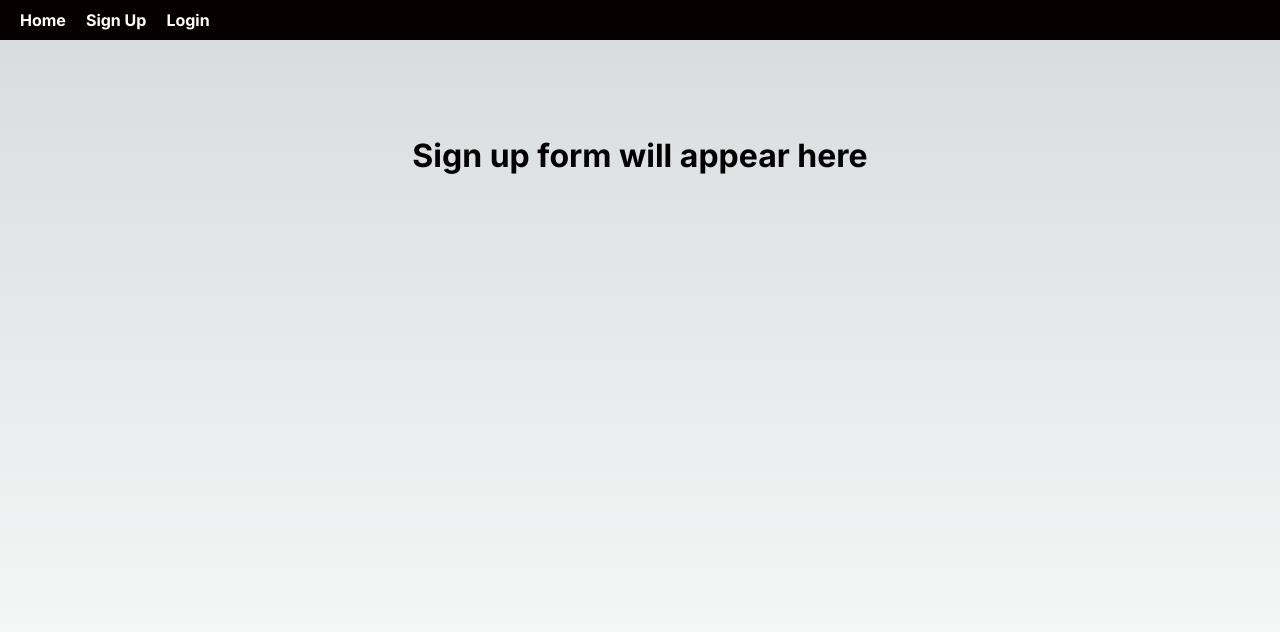
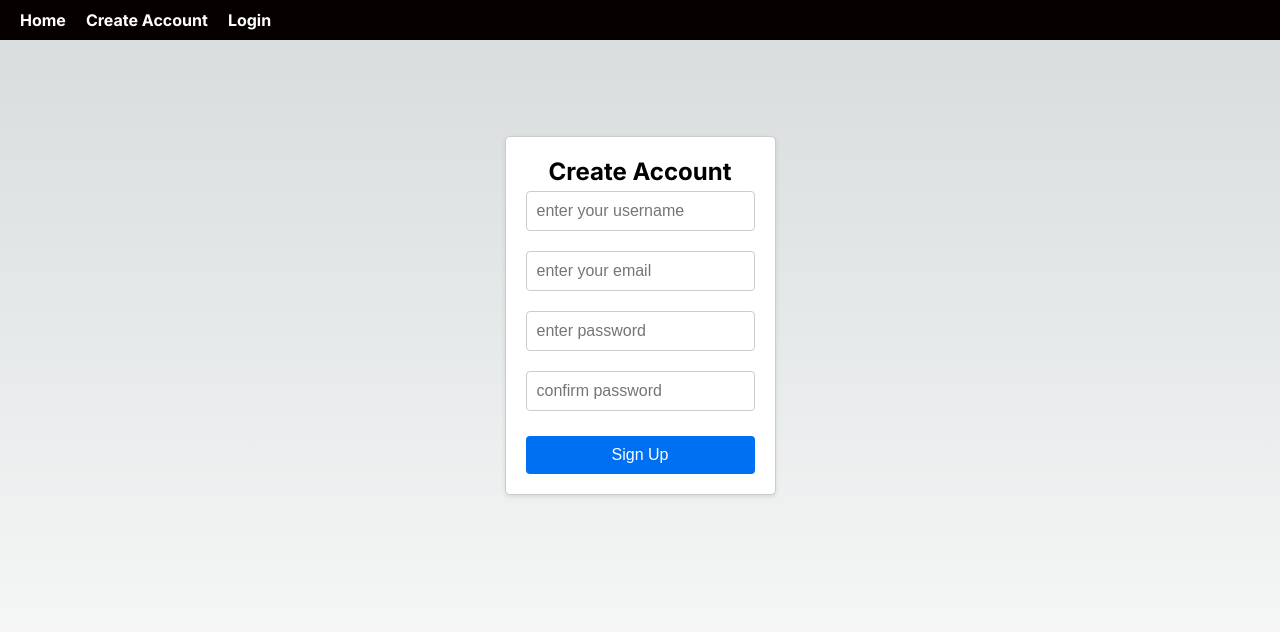
Before and after one commit to Chefane/publish_articles, a Next.js app: page /signup in a window 1280 px wide. Shown: the top 632 px of the page. Built offline with nearby package versions, Linux system fonts and the light colour scheme.

Commit message:
added registration form

```diff
--- a/src/app/components/Navbar.tsx
+++ b/src/app/components/Navbar.tsx
@@ -12,7 +12,7 @@ const Navbar = () => {
         </li>
         <li className="nav-item">
           <Link className="nav-link" href="/signup">
-            Sign Up
+            Create Account
           </Link>
         </li>
         <li className="nav-item">
--- /dev/null
+++ b/src/app/components/SignupForm.tsx
@@ -0,0 +1,27 @@
+// components/SignupForm.js
+import React from 'react';
+
+const SignupForm = () => {
+  return (
+    <div className="signup-form-container">
+      <h2 className="header">Create Account</h2>
+      <form className="signup-form">
+        <div className="form-group">
+          <input type="text" id="username" name="username" placeholder="enter your username" />
+        </div>
+        <div className="form-group">
+          <input type="email" id="email" name="email" placeholder='enter your email' />
+        </div>
+        <div className="form-group">
+          <input type="password" id="password" name="password" placeholder="enter password" />
+        </div>
+        <div className="form-group">
+          <input type="password" id="confirm-password" name="confirm-password" placeholder="confirm password" />
+        </div>
+        <button type="submit">Sign Up</button>
+      </form>
+    </div>
+  );
+};
+
+export default SignupForm;
--- a/src/app/globals.css
+++ b/src/app/globals.css
@@ -1,9 +1,9 @@
 :root {
   --max-width: 1100px;
   --border-radius: 12px;
-  --font-mono: ui-monospace, Menlo, Monaco, 'Cascadia Mono', 'Segoe UI Mono',
-    'Roboto Mono', 'Oxygen Mono', 'Ubuntu Monospace', 'Source Code Pro',
-    'Fira Mono', 'Droid Sans Mono', 'Courier New', monospace;
+  --font-mono: ui-monospace, Menlo, Monaco, "Cascadia Mono", "Segoe UI Mono",
+    "Roboto Mono", "Oxygen Mono", "Ubuntu Monospace", "Source Code Pro",
+    "Fira Mono", "Droid Sans Mono", "Courier New", monospace;
 
   --foreground-rgb: 0, 0, 0;
   --background-start-rgb: 214, 219, 220;
@@ -114,7 +114,7 @@ body {
 
 .navbar-nav {
   list-style-type: none;
-  margin: 0;
+  margin-right: 0;
   padding: 0;
   display: flex;
 }
@@ -139,6 +139,58 @@ body {
 }
 
 
+/* sign up form */
+.signup-form-container {
+  max-width: 400px;
+  margin: 0 auto;
+  padding: 20px;
+  border: 1px solid #ccc;
+  border-radius: 5px;
+  background-color: #fff;
+  box-shadow: 0 2px 4px rgba(0, 0, 0, 0.1);
+}
+
+.header{
+  text-align: center;
+}
+
+.signup-form {
+  display: flex;
+  flex-direction: column;
+}
+
+.form-group {
+  display: flex;
+  flex-direction: column;
+  margin-bottom: 15px;
+}
+
+label {
+  font-weight: bold;
+}
+
+input {
+  padding: 10px;
+  border: 1px solid #ccc;
+  border-radius: 4px;
+  font-size: 16px;
+  margin-top: 5px; /* Add margin-top to create spacing between input fields */
+}
+
+button {
+  background-color: #0070f3;
+  color: white;
+  border: none;
+  border-radius: 4px;
+  padding: 10px;
+  font-size: 16px;
+  cursor: pointer;
+  margin-top: 10px; /* Add margin-top to create spacing between the last input and the button */
+}
+
+button:hover {
+  background-color: #0055cc;
+}
 
 
 @media (prefers-color-scheme: dark) {
--- a/src/app/signup/page.tsx
+++ b/src/app/signup/page.tsx
@@ -1,15 +1,16 @@
 import Navbar from "../components/Navbar";
 import Image from 'next/image'
 import styles from '@/app/page.module.css';
+import SignupForm from "../components/SignupForm";
 
 
 
 export default function Signup() {
-  return  <>
-    <Navbar/>
-     <main className={styles.main}>
-     <h1>Sign up form will appear here</h1>
-   </main>
-   </>
+  return <>
+    <Navbar />
+    <main className={styles.main}>
+      <SignupForm />
+    </main>
+  </>
 
-  }
+}
```
